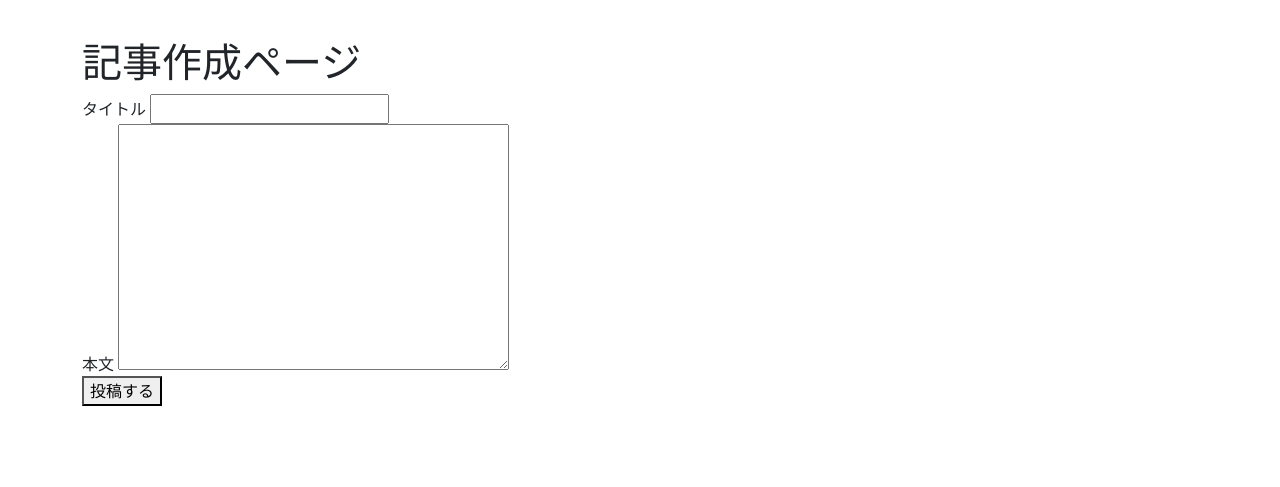
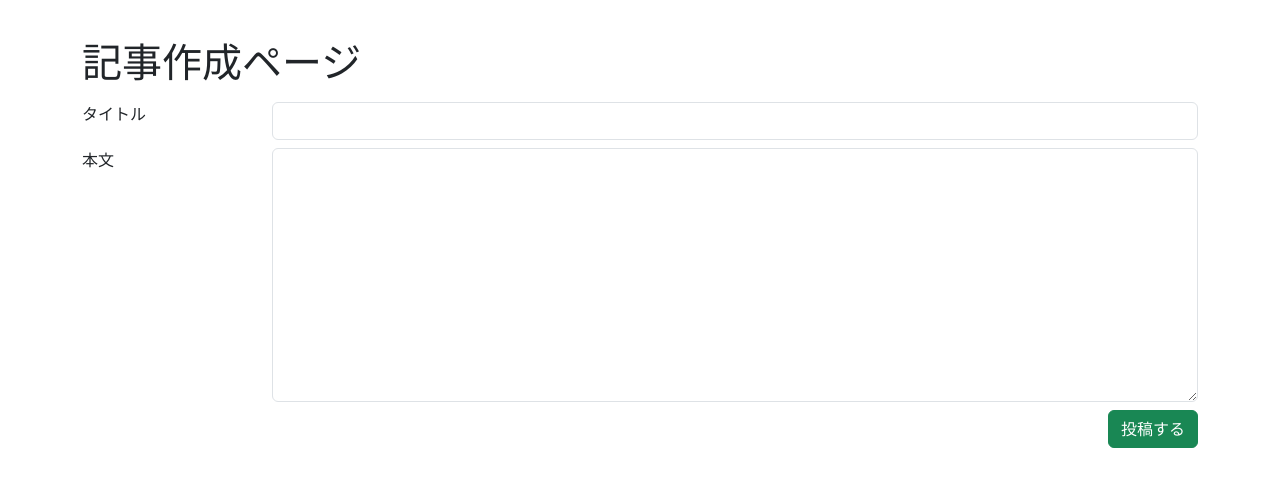
Before and after one commit to ryohei-funamoto/django_simple_blog, a Django app: page /article/create/ in a window 1280 px wide. Shown: the part 58-545 px from the top of the page. Run offline with Django 5.2, Linux system fonts and the light colour scheme; the visitor is signed in with stand-in values (Sample User, id 1); some libraries are stand-ins or nearby versions.

Commit message:
feat: 記事作成ページに Bootstrap を適用
feat: 記事作成ページに Bootstrap を適用

```diff
--- a/simple_blog/templates/simple_blog/create.html
+++ b/simple_blog/templates/simple_blog/create.html
@@ -1,33 +1,40 @@
 {% extends 'components/base.html' %}
+{% load widget_tweaks %}
 {% block title %}記事作成ページ | {{ block.super }}{% endblock %}
 {% block content %}
     <h1>記事作成ページ</h1>
+    <div class="mt-3">
         <form action="{% url 'simple_blog:create' %}" method="POST" novalidate>
             {% csrf_token %}
-        <div>
-            <label for="{{ form.title.id_for_label }}">{{ form.title.label }}</label>
-            {{ form.title }}
+            <div class="row">
+                <label for="{{ form.title.id_for_label }}" class="form-label col-sm-2">{{ form.title.label }}</label>
+                <div class="col-sm-10">
                     {% if form.title.errors %}
-                <ul>
+                        {{ form.title | add_class:'form-control is-invalid' }}
                         {% for error in form.title.errors %}
-                        <li>{{ error }}</li>
+                            <p class="invalid-feedback">{{ error }}</p>
                         {% endfor %}
-                </ul>
+                    {% else %}
+                        {{ form.title | add_class:'form-control' }}
                     {% endif %}
                 </div>
-        <div>
-            <label for="{{ form.content.id_for_label }}">{{ form.content.label }}</label>
-            {{ form.content }}
+            </div>
+            <div class="row mt-2">
+                <label for="{{ form.content.id_for_label }}" class="form-label col-sm-2">{{ form.content.label }}</label>
+                <div class="col-sm-10">
                     {% if form.content.errors %}
-                <ul>
+                        {{ form.content | add_class:'form-control is-invalid' }}
                         {% for error in form.content.errors %}
-                        <li>{{ error }}</li>
+                            <p class="invalid-feedback">{{ error }}</p>
                         {% endfor %}
-                </ul>
+                    {% else %}
+                        {{ form.content | add_class:'form-control' }}
                     {% endif %}
                 </div>
-        <div>
-            <button type="submit">投稿する</button>
+            </div>
+            <div class="mt-2 text-end">
+                <button type="submit" class="btn btn-success">投稿する</button>
             </div>
         </form>
+    </div>
 {% endblock %}
```
Lines whose indentation alone changed are shown as unchanged.
